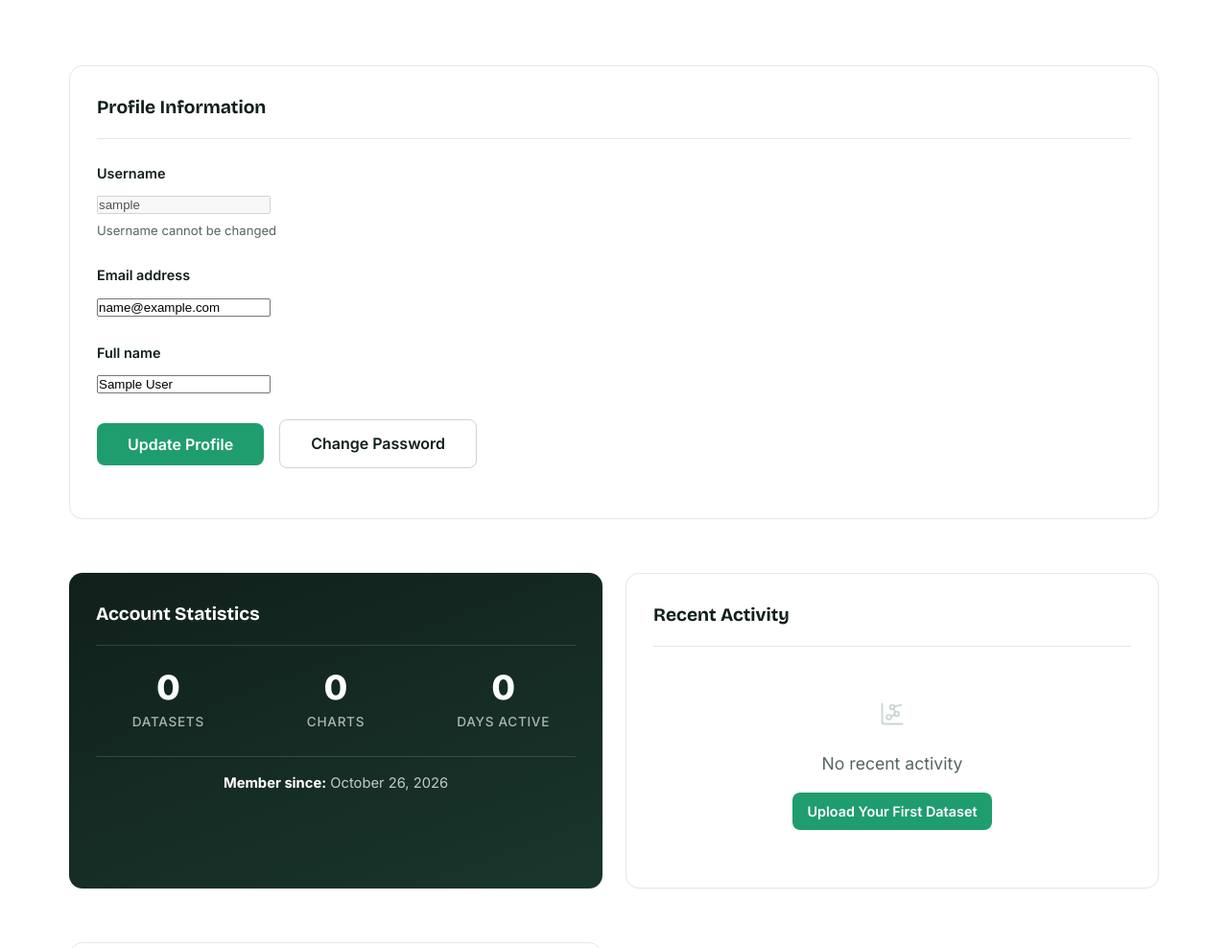
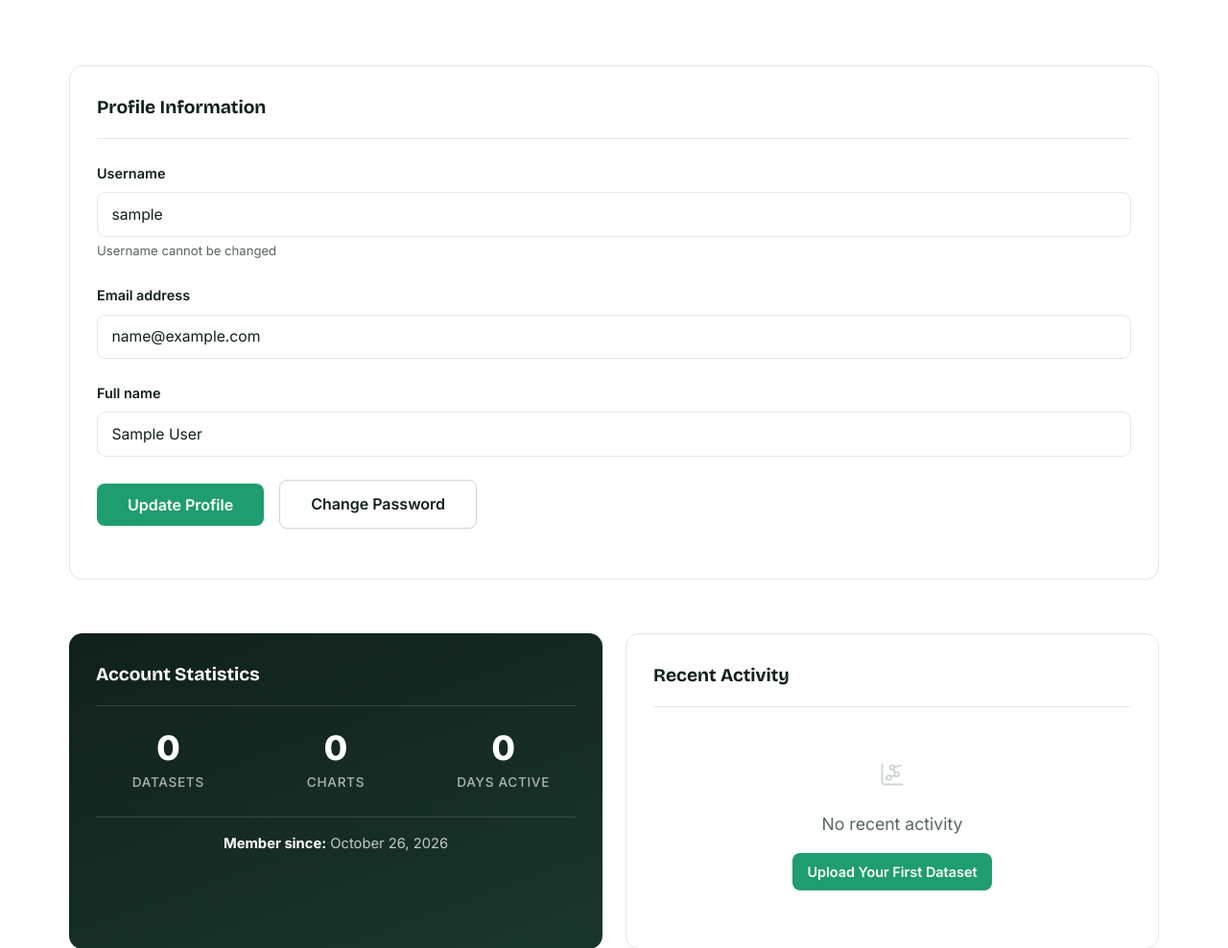
Before and after one commit to AtArVaShEwAlE/fluxionDjango, a Django app: page /profile in a window 1280 px wide. Shown: the part 276-1264 px from the top of the page at 96% size. Run offline with Django 5.2, Linux system fonts and the light colour scheme; the visitor is signed in with stand-in values (Sample User, id 1); data that the repository does not hold is empty.

Commit message:
Fix profile inputs not styled (no form-control class)

```diff
--- a/static/css/profile.css
+++ b/static/css/profile.css
@@ -52,7 +52,8 @@ body.page-app .form-label {
     font-size: 0.9rem;
 }
 
-body.page-app .form-control {
+body.page-app .form-control,
+body.page-app .profile-form input:not([type="checkbox"]):not([type="submit"]):not([type="hidden"]) {
     width: 100%;
     padding: 0.8rem 0.9rem;
     border: 1.5px solid var(--pa-border);
@@ -64,13 +65,15 @@ body.page-app .form-control {
     color: var(--pa-ink);
 }
 
-body.page-app .form-control:focus {
+body.page-app .form-control:focus,
+body.page-app .profile-form input:not([type="checkbox"]):not([type="submit"]):not([type="hidden"]):focus {
     outline: none;
     border-color: var(--pa-accent);
     box-shadow: 0 0 0 3px var(--pa-accent-soft);
 }
 
-body.page-app .form-control:read-only {
+body.page-app .form-control:read-only,
+body.page-app .profile-form input:read-only {
     background-color: var(--pa-bg-soft);
     color: var(--pa-ink-faint);
     cursor: not-allowed;
```
